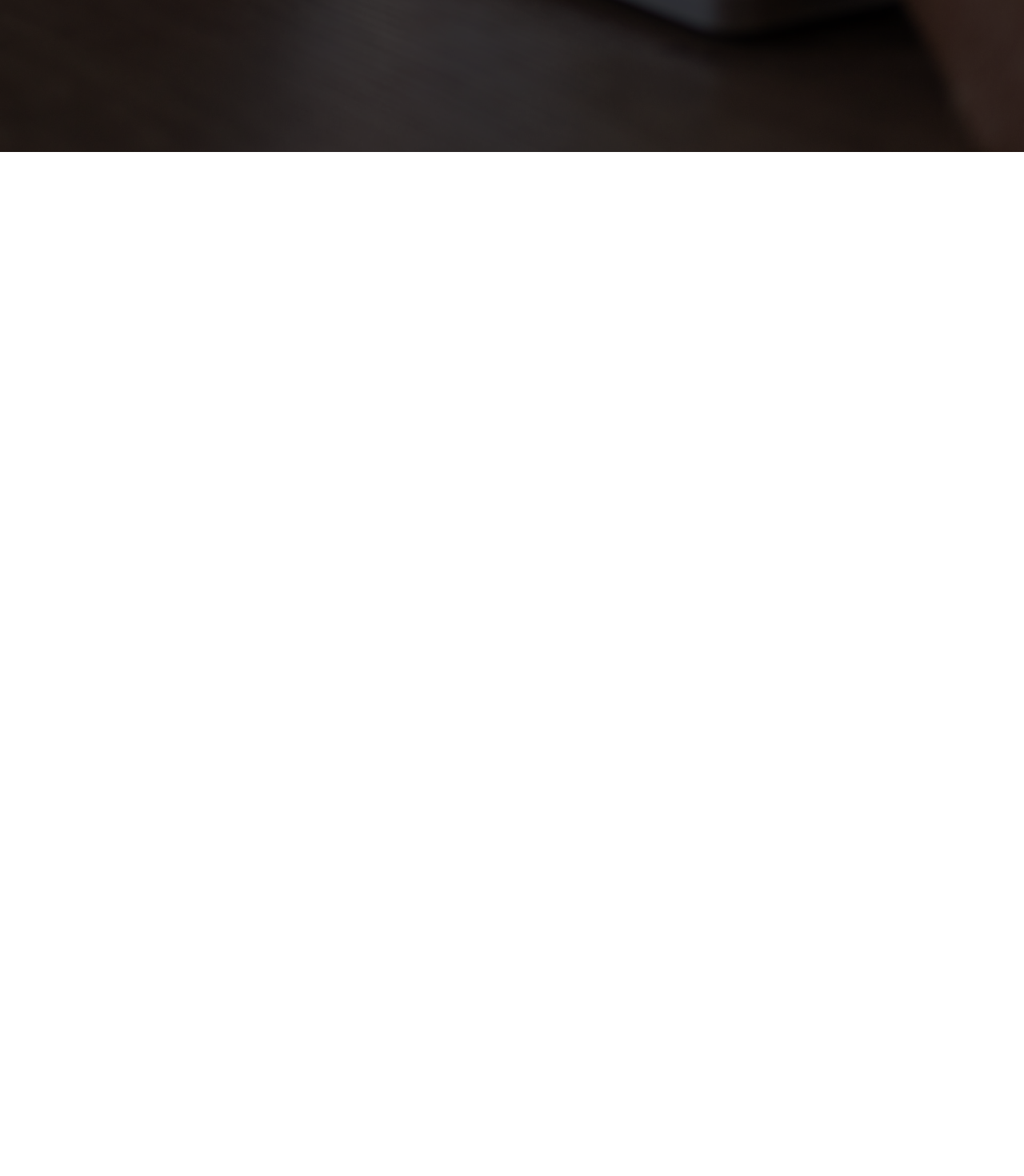
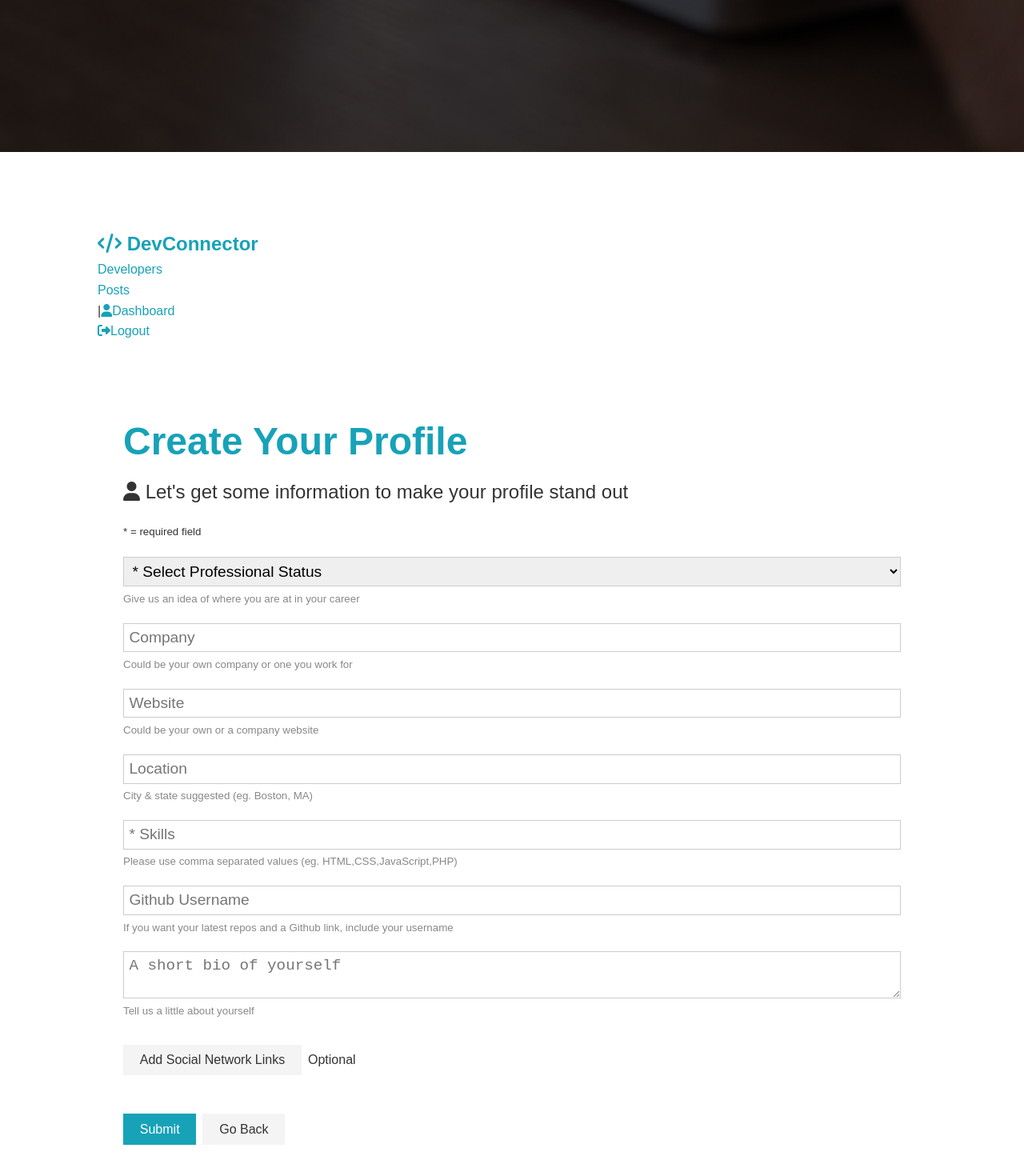
Before and after one commit to isabelchua/soc-media, a React (Create React App) app in the folder client/: page /edit-profile in a window 1280 px wide. Shown: the part 610-2080 px from the top of the page at 80% size. Before the commit the page ends 944 px from the top, so only its background shows below. Built offline with nearby package versions, Linux system fonts and the light colour scheme; no server answers.

Commit message:
edit profile

```diff
--- a/client/src/App.js
+++ b/client/src/App.js
@@ -16,6 +16,7 @@
 import Dashboard from "./components/dashboard/Dashboard";
 import PrivateRoute from "./components/routing/PrivateRoute";
 import CreateProfile from "./components/profile-forms/CreateProfile";
+import EditProfile from "./components/profile-forms/EditProfile";
 
 if (localStorage.token) {
 	setAuthToken(localStorage.token);
@@ -43,6 +44,11 @@
 							path="/create-profile"
 							component={CreateProfile}
 						/>
+						<PrivateRoute
+							exact
+							path="/edit-profile"
+							component={EditProfile}
+						/>
 					</Switch>
 				</section>
 			</Router>
--- a/client/src/components/dashboard/Dashboard.js
+++ b/client/src/components/dashboard/Dashboard.js
@@ -5,6 +5,7 @@
 import Spinner from "../layout/Spinner";
 import userEvent from "@testing-library/user-event";
 import { Link } from "react-router-dom";
+import DashboardActions from "./DashboardActions";
 
 const Dashboard = ({
 	getCurrentProfile,
@@ -25,7 +26,7 @@
 			</p>{" "}
 			{profile !== null ? (
 				<>
-					has{" "}
+					<DashboardActions />
 					<Link to="/create-profile" className="btn btn-primary m-1">
 						Create Profile
 					</Link>
--- /dev/null
+++ b/client/src/components/profile-forms/EditProfile.js
@@ -0,0 +1,294 @@
+import React, { useEffect, useState } from "react";
+import { Link, withRouter } from "react-router-dom";
+import { connect } from "react-redux";
+import { createProfile, getCurrentProfile } from "../../actions/profile";
+
+const EditProfile = ({
+	profile: { profile, loading },
+	createProfile,
+	getCurrentProfile,
+	history
+}) => {
+	const [formData, setFormData] = useState({
+		company: "",
+		website: "",
+		location: "",
+		status: "",
+		skills: "",
+		githubusername: "",
+		bio: "",
+		twitter: "",
+		facebook: "",
+		linkedin: "",
+		youtube: "",
+		instagram: ""
+	});
+
+	const [displaySocialInputs, toggleSocialInputs] = useState(false);
+
+	useEffect(() => {
+		getCurrentProfile();
+
+		setFormData({
+			company: loading || !profile.company ? "" : profile.company,
+			website: loading || !profile.website ? "" : profile.website,
+			location: loading || !profile.location ? "" : profile.location,
+			status: loading || !profile.status ? "" : profile.status,
+			skills: loading || !profile.skills ? "" : profile.skills.join(","),
+			githubusername:
+				loading || !profile.githubusername ? "" : profile.githubusername,
+			bio: loading || !profile.bio ? "" : profile.bio,
+			twitter: loading || !profile.social ? "" : profile.social.twitter,
+			facebook: loading || !profile.social ? "" : profile.social.facebook,
+			linkedin: loading || !profile.social ? "" : profile.social.linkedin,
+			youtube: loading || !profile.social ? "" : profile.social.youtube,
+			instagram: loading || !profile.social ? "" : profile.social.instagram
+		});
+	}, [loading]);
+
+	const {
+		company,
+		website,
+		location,
+		status,
+		skills,
+		githubusername,
+		bio,
+		twitter,
+		facebook,
+		linkedin,
+		youtube,
+		instagram
+	} = formData;
+
+	const onChange = e =>
+		setFormData({ ...formData, [e.target.name]: e.target.value });
+
+	const onSubmit = e => {
+		e.preventDefault();
+		createProfile(formData, history);
+	};
+
+	return (
+		<>
+			<h1>
+				<a href="index.html">
+					<i className="fas fa-code"></i> DevConnector
+				</a>
+			</h1>
+			<ul>
+				<li>
+					<a href="profiles.html">Developers</a>
+				</li>
+				<li>
+					<a href="posts.html">Posts</a>
+				</li>
+				<li>
+					|
+					<a href="dashboard.html" title="Dashboard">
+						<i className="fas fa-user"></i>
+						<span className="hide-sm">Dashboard</span>
+					</a>
+				</li>
+				<li>
+					<a href="login.html" title="Logout">
+						<i className="fas fa-sign-out-alt"></i>
+						<span className="hide-sm">Logout</span>
+					</a>
+				</li>
+			</ul>
+
+			<section className="container">
+				<h1 className="large text-primary">Create Your Profile</h1>
+				<p className="lead">
+					<i className="fas fa-user"></i> Let's get some information to
+					make your profile stand out
+				</p>
+				<small>* = required field</small>
+				<form className="form" onSubmit={e => onSubmit(e)}>
+					<div className="form-group">
+						<select
+							name="status"
+							value={status}
+							onChange={e => onChange(e)}
+						>
+							<option value="0">* Select Professional Status</option>
+							<option value="Developer">Developer</option>
+							<option value="Junior Developer">Junior Developer</option>
+							<option value="Senior Developer">Senior Developer</option>
+							<option value="Manager">Manager</option>
+							<option value="Student or Learning">
+								Student or Learning
+							</option>
+							<option value="Instructor">Instructor or Teacher</option>
+							<option value="Intern">Intern</option>
+							<option value="Other">Other</option>
+						</select>
+						<small className="form-text">
+							Give us an idea of where you are at in your career
+						</small>
+					</div>
+					<div className="form-group">
+						<input
+							type="text"
+							placeholder="Company"
+							name="company"
+							value={company}
+							onChange={e => onChange(e)}
+						/>
+						<small className="form-text">
+							Could be your own company or one you work for
+						</small>
+					</div>
+					<div className="form-group">
+						<input
+							type="text"
+							placeholder="Website"
+							name="website"
+							value={website}
+							onChange={e => onChange(e)}
+						/>
+						<small className="form-text">
+							Could be your own or a company website
+						</small>
+					</div>
+					<div className="form-group">
+						<input
+							type="text"
+							placeholder="Location"
+							name="location"
+							value={location}
+							onChange={e => onChange(e)}
+						/>
+						<small className="form-text">
+							City & state suggested (eg. Boston, MA)
+						</small>
+					</div>
+					<div className="form-group">
+						<input
+							type="text"
+							placeholder="* Skills"
+							name="skills"
+							value={skills}
+							onChange={e => onChange(e)}
+						/>
+						<small className="form-text">
+							Please use comma separated values (eg.
+							HTML,CSS,JavaScript,PHP)
+						</small>
+					</div>
+					<div className="form-group">
+						<input
+							type="text"
+							placeholder="Github Username"
+							name="githubusername"
+							value={githubusername}
+							onChange={e => onChange(e)}
+						/>
+						<small className="form-text">
+							If you want your latest repos and a Github link, include
+							your username
+						</small>
+					</div>
+					<div className="form-group">
+						<textarea
+							placeholder="A short bio of yourself"
+							name="bio"
+						></textarea>
+						<small className="form-text">
+							Tell us a little about yourself
+						</small>
+					</div>
+
+					<div className="my-2">
+						<button
+							onClick={() => toggleSocialInputs(!displaySocialInputs)}
+							type="button"
+							className="btn btn-light"
+						>
+							Add Social Network Links
+						</button>
+						<span>Optional</span>
+					</div>
+
+					{displaySocialInputs && (
+						<>
+							<div className="form-group social-input">
+								<i className="fab fa-twitter fa-2x"></i>
+								<input
+									type="text"
+									placeholder="Twitter URL"
+									name="twitter"
+									value={twitter}
+									onChange={e => onChange(e)}
+								/>
+							</div>
+
+							<div className="form-group social-input">
+								<i className="fab fa-facebook fa-2x"></i>
+								<input
+									type="text"
+									placeholder="Facebook URL"
+									name="facebook"
+									value={facebook}
+									onChange={e => onChange(e)}
+								/>
+							</div>
+
+							<div className="form-group social-input">
+								<i className="fab fa-youtube fa-2x"></i>
+								<input
+									type="text"
+									placeholder="YouTube URL"
+									name="youtube"
+									value={youtube}
+									onChange={e => onChange(e)}
+								/>
+							</div>
+
+							<div className="form-group social-input">
+								<i className="fab fa-linkedin fa-2x"></i>
+								<input
+									type="text"
+									placeholder="Linkedin URL"
+									name="linkedin"
+									value={linkedin}
+									onChange={e => onChange(e)}
+								/>
+							</div>
+
+							<div className="form-group social-input">
+								<i className="fab fa-instagram fa-2x"></i>
+								<input
+									type="text"
+									placeholder="Instagram URL"
+									name="instagram"
+									value={instagram}
+									onChange={e => onChange(e)}
+								/>
+							</div>
+						</>
+					)}
+
+					<input type="submit" className="btn btn-primary my-1" />
+					<a className="btn btn-light my-1" href="dashboard.html">
+						Go Back
+					</a>
+				</form>
+			</section>
+		</>
+	);
+};
+
+// const mapStateToProps = state => ({
+
+// })
+
+const mapStateToProps = state => ({
+	profile: state.profile
+});
+
+// with router wrap component not pass history object
+export default connect(mapStateToProps, { createProfile, getCurrentProfile })(
+	withRouter(EditProfile)
+);
```
